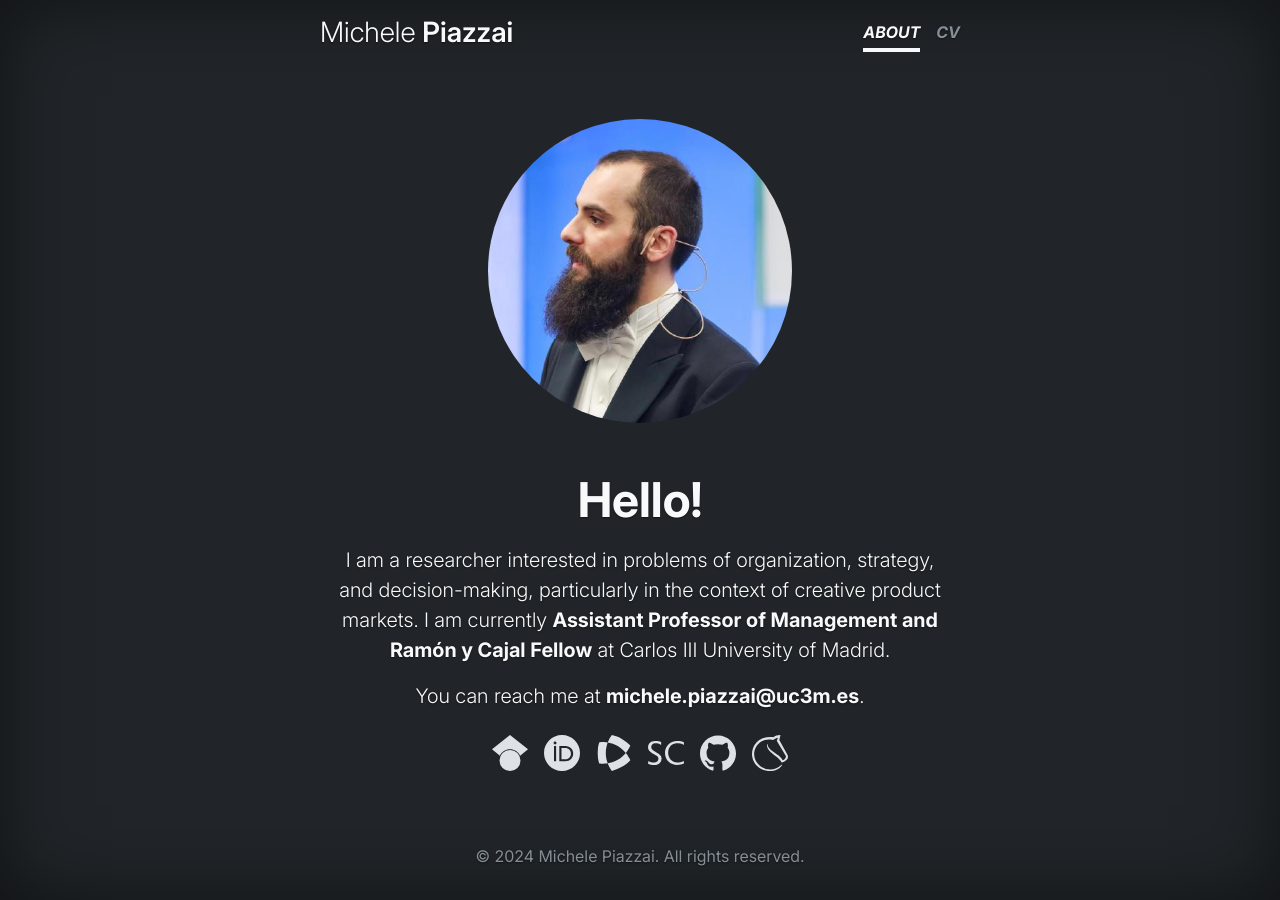
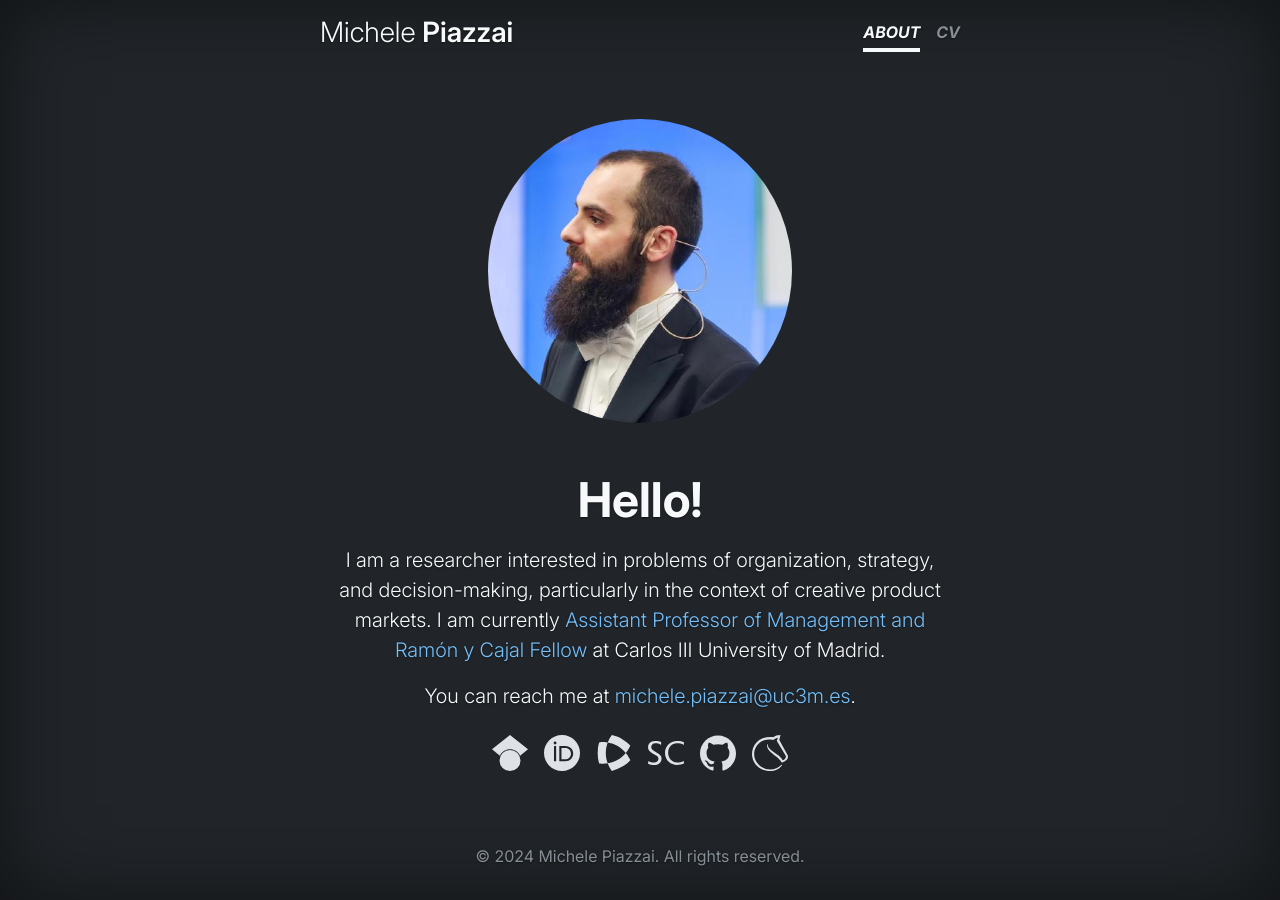
Before and after one commit to piazzai/piazzai.github.io, a Jekyll site: the page built from index.md, in a window 1280 px wide. Built offline with Jekyll 4.4.1, drawn with Linux system fonts in a browser that asks for light colours.

Commit message:
Generalize link style

```diff
--- a/_sass/_elements.scss
+++ b/_sass/_elements.scss
@@ -4,13 +4,11 @@ body {
     box-shadow: inset 0 0 5rem rgba(black, .5);
 }
 
-p a {
-    font-weight: bold;
-    color: var(--oc-gray-0);
+a {
+    color: var(--oc-blue-3);
     text-decoration: none;
 
     &:hover {
-        color: var(--oc-gray-3);
-        text-decoration: underline;
+        color: var(--oc-blue-4);
     }
 }
```
